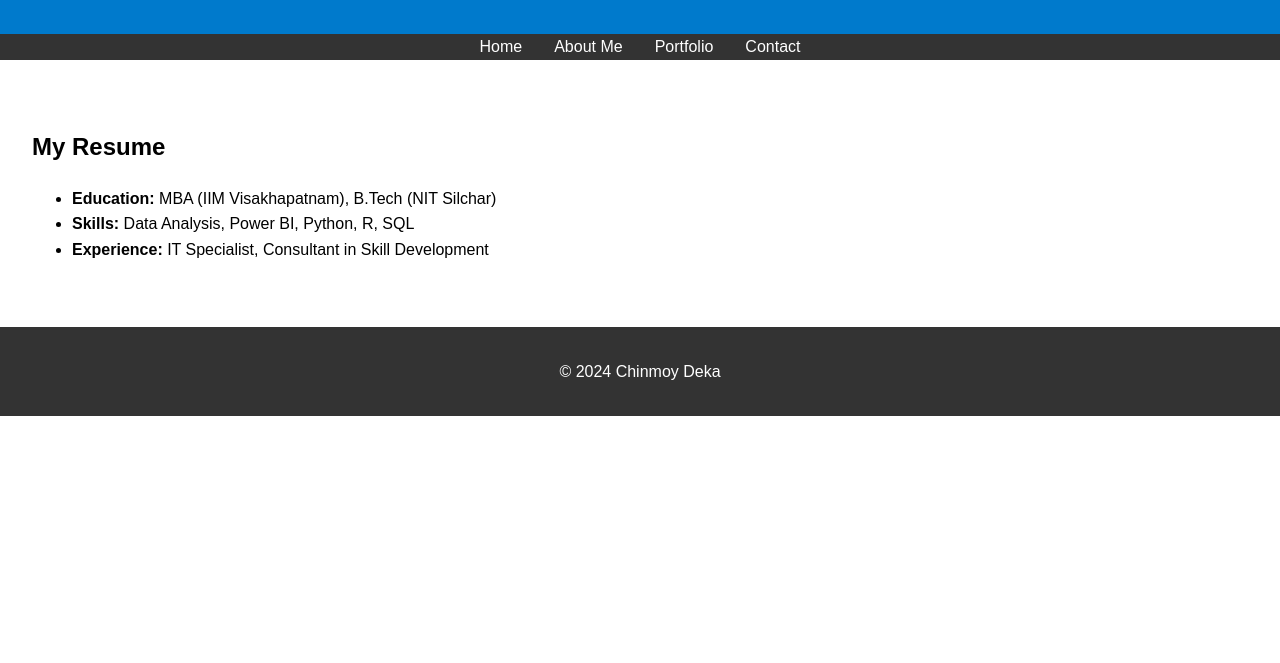
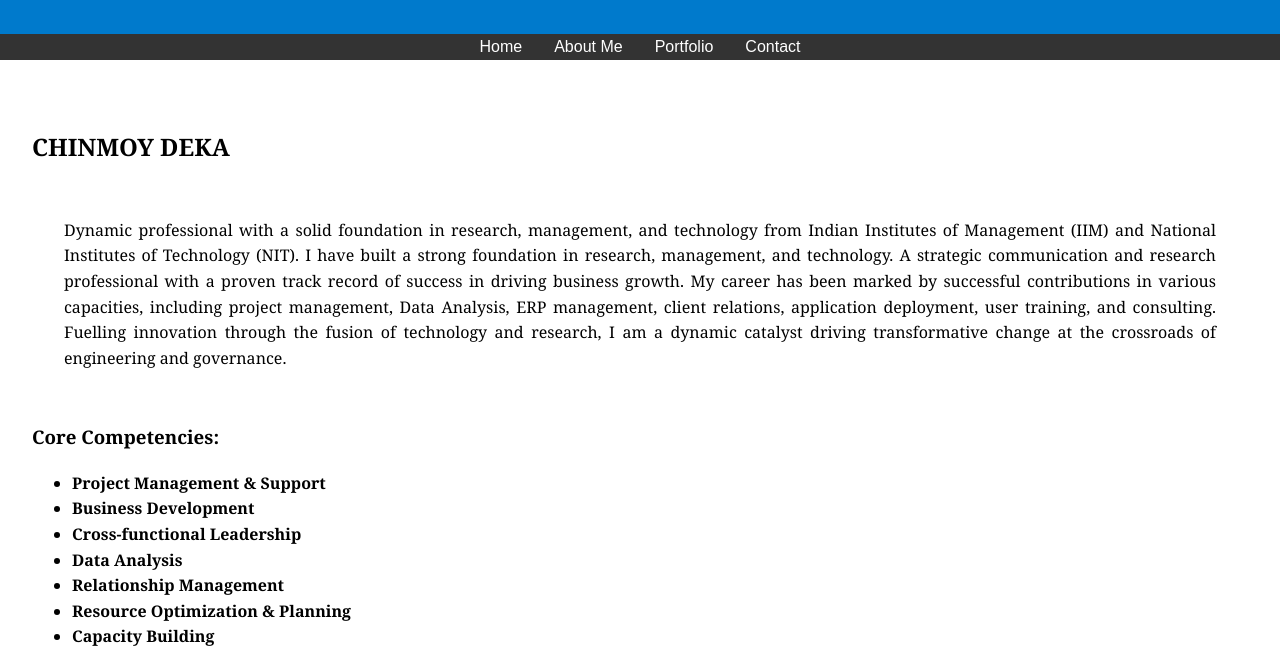
Before and after one commit to being-chinmoy/my-website, a plain HTML site: page resume.html in a window 1280 px wide. Shown: the part 92-755 px from the top of the page. Drawn offline with Linux system fonts and the light colour scheme.

Commit message:
updated v1

```diff
--- a/resume.html
+++ b/resume.html
@@ -21,7 +21,26 @@
     </nav>
 
     <section>
-        <h2>My Resume</h2>
+        <h2>CHINMOY DEKA</h2>
+        <section>
+            Dynamic professional with a solid foundation in research, management, and technology from Indian Institutes of Management (IIM)
+            and National Institutes of Technology (NIT). I have built a strong foundation in research, management, and technology.
+            A strategic communication and research professional with a proven track record of success in driving business growth.
+            My career has been marked by successful contributions in various capacities, including project management, Data Analysis, ERP management, client relations, application deployment, user training, and consulting.
+            Fuelling innovation through the fusion of technology and research, I am a dynamic catalyst driving transformative change at the crossroads of engineering and governance.
+        </section>
+        <h3>Core Competencies:</h3>
+                <ul>
+                    <strong>
+                    <li>Project Management & Support</li>
+                    <li>Business Development</li>
+                    <li>Cross-functional Leadership</li>
+                    <li>Data Analysis</li>
+                    <li>Relationship Management</li>
+                    <li>Resource Optimization & Planning</li>
+                    <li>Capacity Building</li>
+                </strong>
+                </ul>
         <ul>
             <li><strong>Education:</strong> MBA (IIM Visakhapatnam), B.Tech (NIT Silchar)</li>
             <li><strong>Skills:</strong> Data Analysis, Power BI, Python, R, SQL</li>
--- a/style.css
+++ b/style.css
@@ -31,7 +31,10 @@ nav ul li a {
     text-decoration: none;
 }
 
-section {
+section  {
+    font-family: Georgia, 'Times New Roman', Times, serif;
+    font-size: medium;
+    text-align: justify;
     padding: 2em;
     margin: 1em 0;
 }
```
Also changed, not shown: contact.html (+1 -0 lines), index.html (+5 -1 lines), photos/back.jpg (added).
